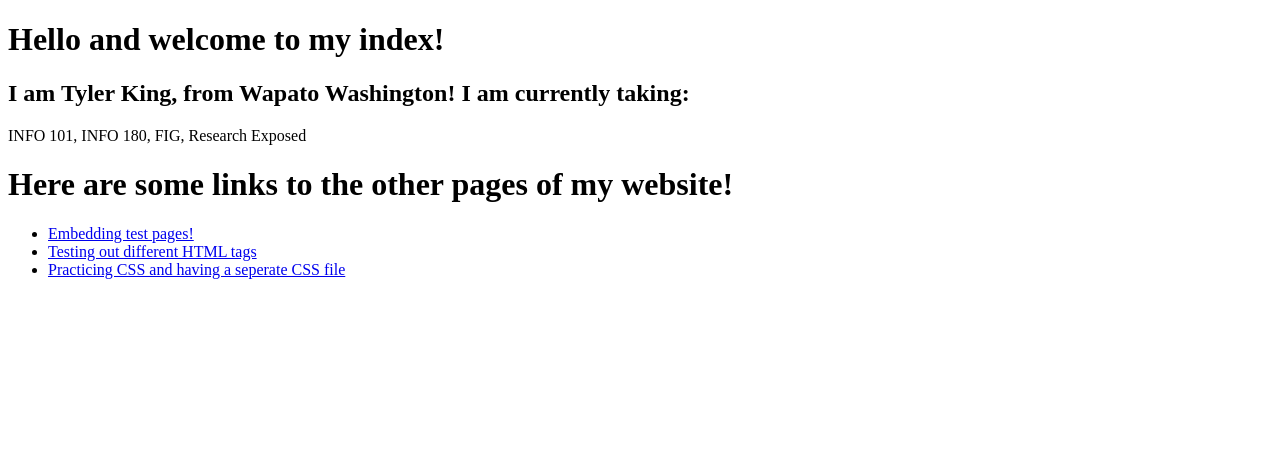
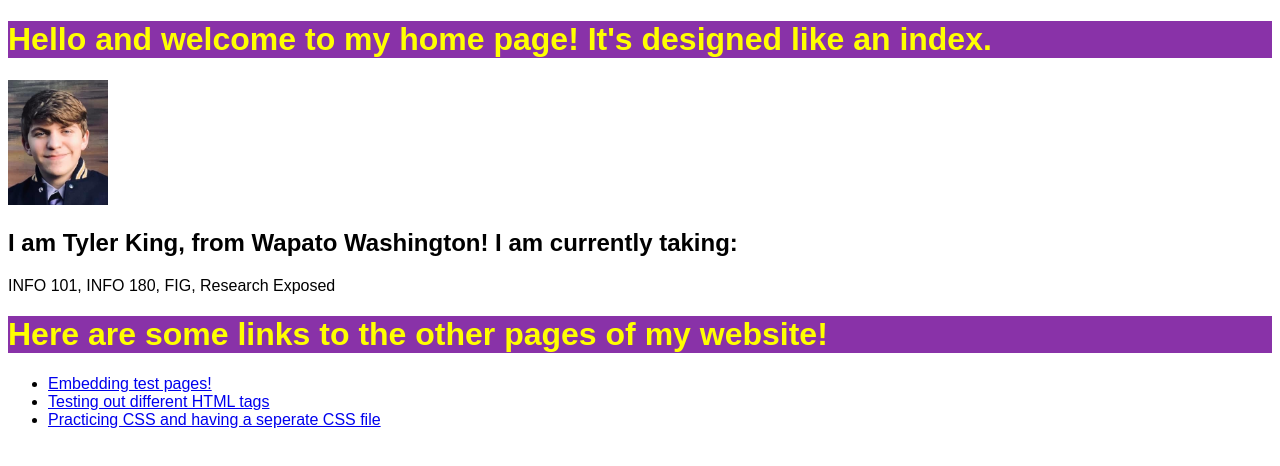
Before and after one commit to tylerk42-1779364/tylerk42-1779364.github.io, a plain HTML site: page index.html in a window 1280 px wide. Drawn offline with Linux system fonts and the light colour scheme.

Commit message:
Updated index.html
Added an external CSS sheet and Senior Picture as a profile picture.

```diff
--- /dev/null
+++ b/index.css
@@ -0,0 +1,18 @@
+.arial {
+	font-family: arial;
+}
+
+.profilePic {
+	width: 100px;
+	height: 125px;
+}
+
+h1 {
+	background-color: #8932a8;
+	color: yellow;
+	font-family: arial;
+}
+
+p {
+	font-family: arial;
+}
--- a/index.html
+++ b/index.html
@@ -1,15 +1,17 @@
 <!DOCTYPE html>
 <html>
 	<head>
-		<title>Hello World!</title>
+		<title>Tyler's Homepage</title>
+		<link rel="stylesheet" href="index.css">
 	</head>
 	<body>
-		<h1>Hello and welcome to my index!</h1>
-		<h2>I am Tyler King, from Wapato Washington! I am currently taking:</h2>
+		<h1>Hello and welcome to my home page! It's designed like an index.</h1>
+		<img src="SeniorPic.jpg" alt="Tyler's Senior Picture" class="profilePic">
+		<h2 class="arial">I am Tyler King, from Wapato Washington! I am currently taking:</h2>
 		<p> INFO 101, INFO 180, FIG, Research Exposed </p>
 		<h1>Here are some links to the other pages of my website!</h1>
 		<!-- Temporary list of all my Info 101 pages, consider migrating list to other webpage-->
-		<ul>
+		<ul class="arial">
 			<li><a href="https://tylerk42-1779364.github.io/embeddingOriginalWork.html">Embedding test pages!</a></li>
 			<li><a href="https://tylerk42-1779364.github.io/tags.html">Testing out different HTML tags</a></li>
 			<li><a href="https://tylerk42-1779364.github.io/someCss.html">Practicing CSS and having a seperate CSS file</a></li>
```
Also changed, not shown: SeniorPic.jpg (added).
